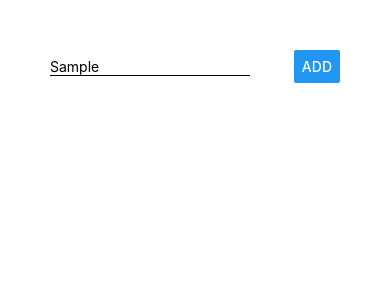
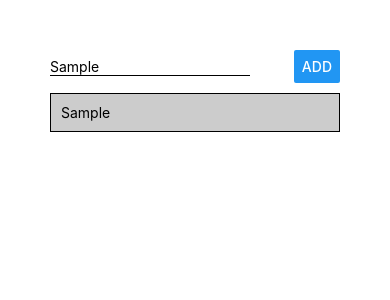
Before and after one commit to vibhu-khurana/reactNativeFirst, a React Native app: screen / in a window 390 px wide. Both pictures are taken after typing "Sample" into the empty fields and a click on the button "ADD". Shown: the top 300 px of the page. Built offline with nearby package versions, Linux system fonts and the light colour scheme.

Commit message:
lists added

```diff
--- a/App.js
+++ b/App.js
@@ -3,13 +3,37 @@
 import { StyleSheet, Text, View, TextInput, Button } from 'react-native';
 
 export default function App() {
+  const [enteredGoal, setEnteredGoal] = useState('');
+  const [courseGoals, setCourseGoals] = useState([]);
+
+  const goalInputHandler = (enteredGoal) => {
+    setEnteredGoal(enteredGoal);
+  };
+
+  const addGoalHandler = () => {
+    //  console.log(enteredGoal);
+    //   setCourseGoals([...courseGoals, enteredGoal]);
+    setCourseGoals((currentGoals) => [...currentGoals, enteredGoal]);
+  };
+
   return (
     <View style={styles.screen}>
       <View style={styles.inputContainer}>
-        <TextInput placeholder='Course Goal' style={styles.input} />
-        <Button title='ADD' />
+        <TextInput
+          placeholder='Course Goal'
+          style={styles.input}
+          onChangeText={goalInputHandler}
+          value={enteredGoal}
+        />
+        <Button title='ADD' onPress={addGoalHandler} />
       </View>
-      <View></View>
+      <View>
+        {courseGoals.map((goal) => (
+          <View key={goal} style={styles.listItem}>
+            <Text>{goal}</Text>
+          </View>
+        ))}
+      </View>
     </View>
   );
 }
@@ -26,4 +50,11 @@
     borderBottomWidth: 1,
     width: 200,
   },
+  listItem: {
+    backgroundColor: '#ccc',
+    padding: 10,
+    borderColor: 'black',
+    borderWidth: 1,
+    marginVertical: 10,
+  },
 });
```
